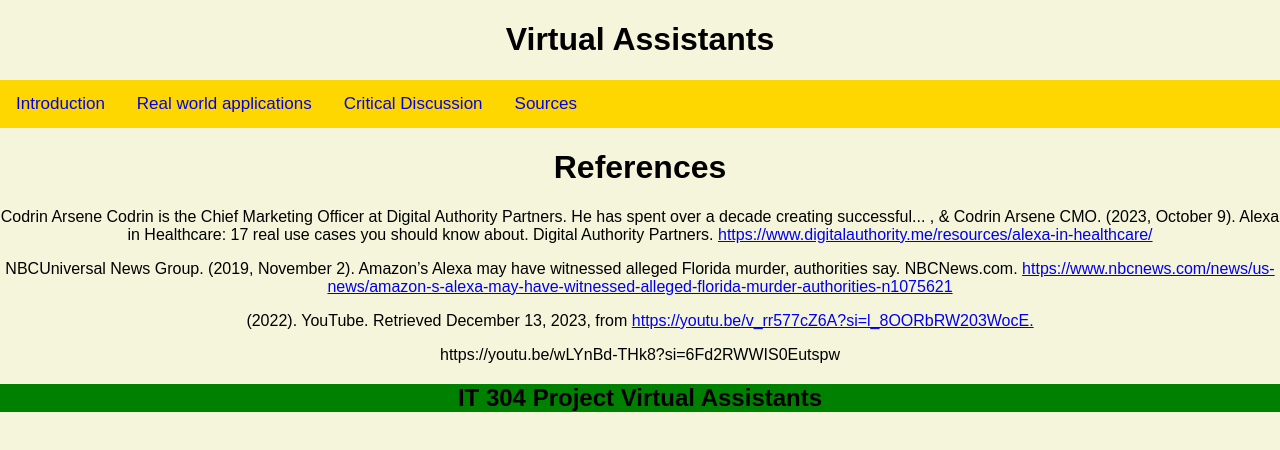
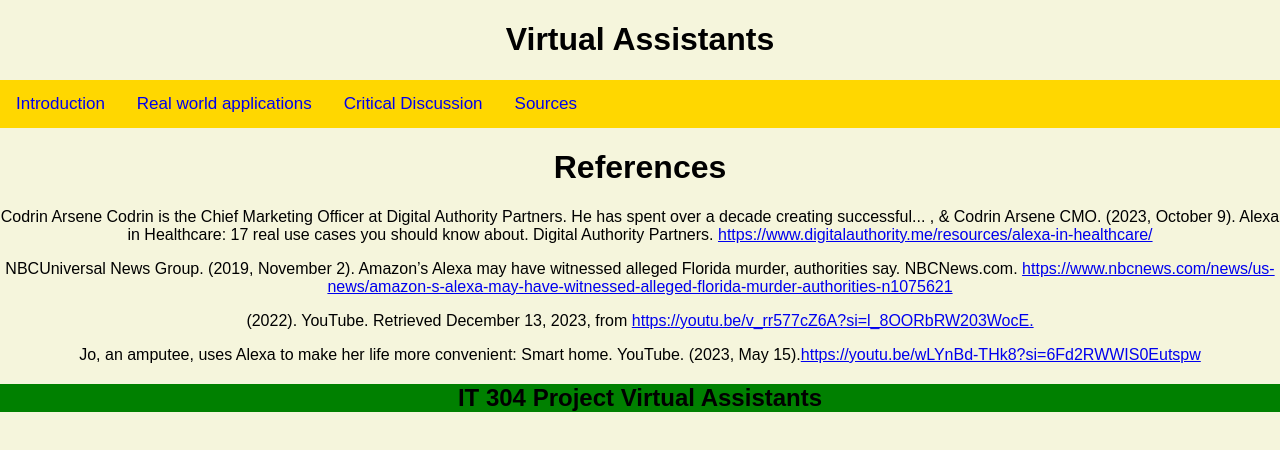
Before and after one commit to ygesses/sources, a plain HTML site: page index.html in a window 1280 px wide. Drawn offline with Linux system fonts and the light colour scheme.

Commit message:
Update index.html

```diff
--- a/index.html
+++ b/index.html
@@ -45,7 +45,7 @@ footer {
   <p><center>Codrin Arsene Codrin is the Chief Marketing Officer at Digital Authority Partners. He has spent over a decade creating successful... , & Codrin Arsene CMO. (2023, October 9). Alexa in Healthcare: 17 real use cases you should know about. Digital Authority Partners. <a href="https://www.digitalauthority.me/resources/alexa-in-healthcare/ ">https://www.digitalauthority.me/resources/alexa-in-healthcare/ </a></center></p>
   <p><center>NBCUniversal News Group. (2019, November 2). Amazon’s Alexa may have witnessed alleged Florida murder, authorities say. NBCNews.com. <a href="https://www.nbcnews.com/news/us-news/amazon-s-alexa-may-have-witnessed-alleged-florida-murder-authorities-n1075621">https://www.nbcnews.com/news/us-news/amazon-s-alexa-may-have-witnessed-alleged-florida-murder-authorities-n1075621</a></center></p>
   <p><center>(2022). YouTube. Retrieved December 13, 2023, from  <a href="https://youtu.be/v_rr577cZ6A?si=l_8OORbRW203WocE.">https://youtu.be/v_rr577cZ6A?si=l_8OORbRW203WocE.</a> </center></p>
-  <p><center>https://youtu.be/wLYnBd-THk8?si=6Fd2RWWIS0Eutspw </center></p>
+  <p><center>Jo, an amputee, uses Alexa to make her life more convenient: Smart home. YouTube. (2023, May 15).<a href="https://youtu.be/wLYnBd-THk8?si=6Fd2RWWIS0Eutspw">https://youtu.be/wLYnBd-THk8?si=6Fd2RWWIS0Eutspw</a></center></p>
 </body>
 <footer>
 <h2><center> IT 304 Project Virtual Assistants</h2></center></footer>
```
